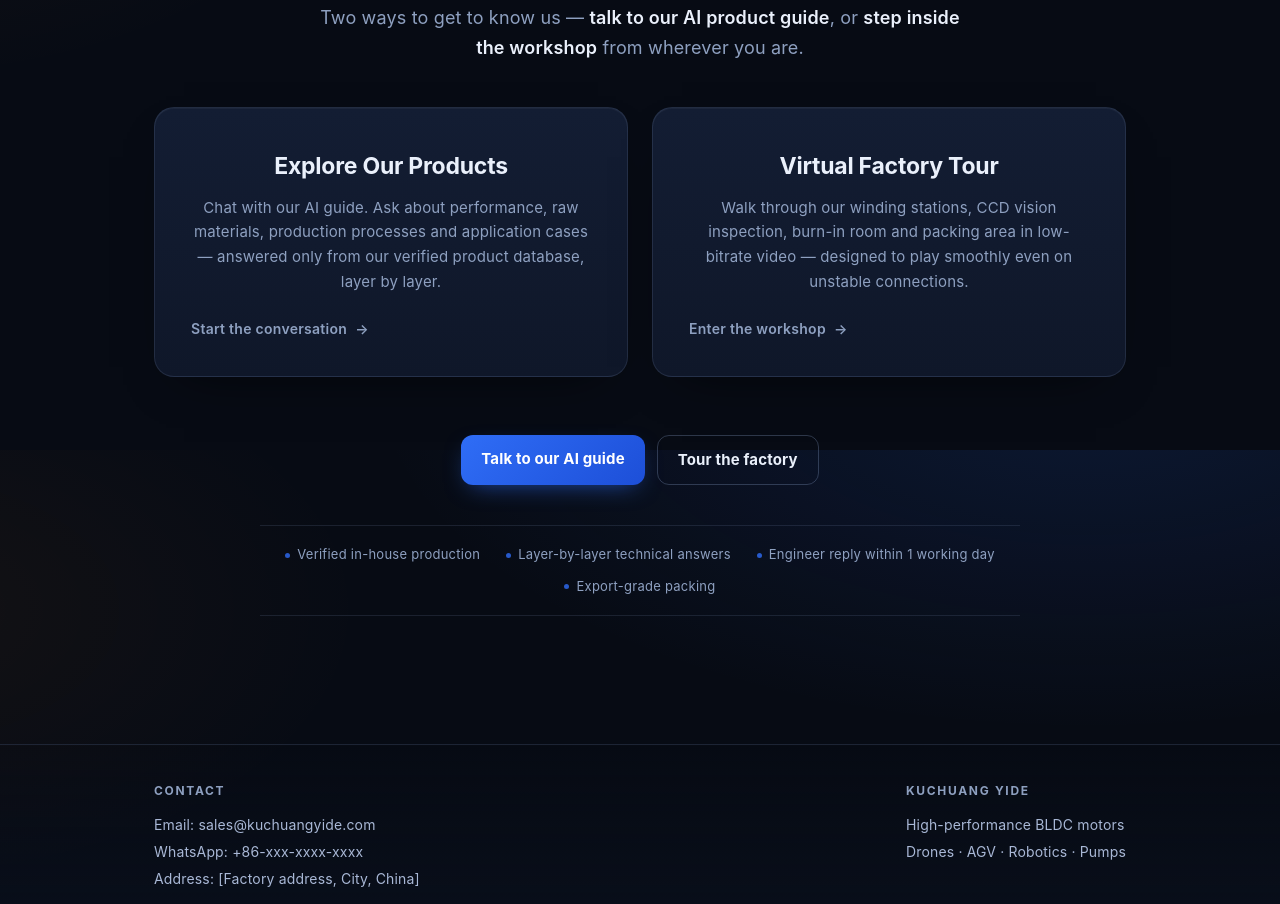
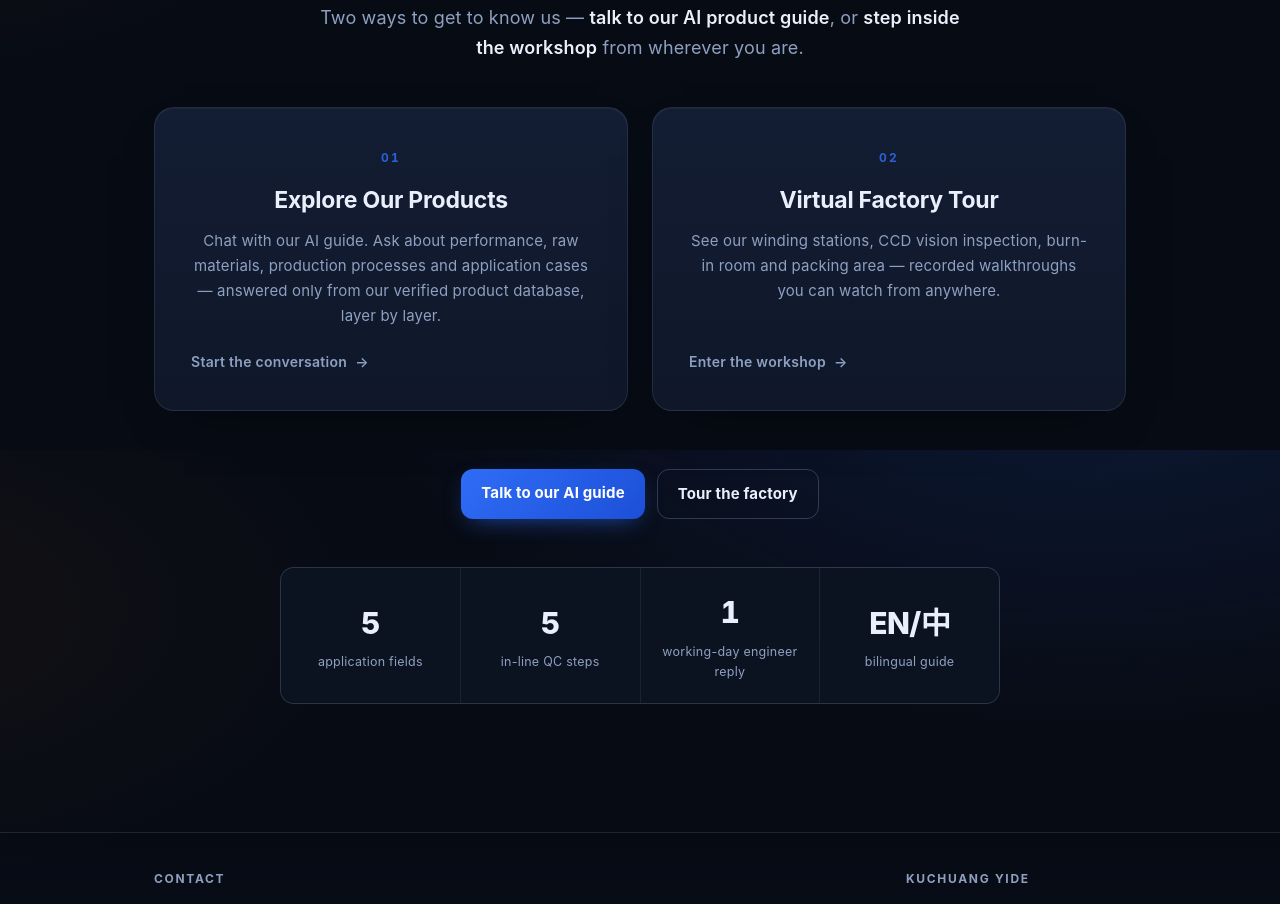
Before and after one commit to xdh725/kuchuang-yide, a plain HTML site: page index.html in a window 1280 px wide. Shown: the part 350-1254 px from the top of the page. Drawn offline with Linux system fonts and the light colour scheme.

Commit message:
design: 学习 Linear/Stripe/Vercel 重设计首页
- 调研文档 docs/ux/design-research.md：hero极克制、Stripe数据证明条、编号eyebrow卡片
- 首页：Stripe式4格数据条（5场景/5工序/1工作日响应/双语）替代信任条
- 卡片：01/02 编号 eyebrow（Linear/Vercel范式），去角标图标，hover提亮小位移
- eyebrow 徽章 i18n 化（zh=精密无刷电机工程）
- zh 字典补齐 cta/stat 键（en/zh parity OK）
- 卡片正文去低带宽表述

```diff
--- a/assets/css/style.css
+++ b/assets/css/style.css
@@ -159,6 +159,30 @@ body::before {
   background: var(--brand); opacity: 0.8;
 }
 
+/* ---------- hero CTA + stats (Stripe-style proof bar) ---------- */
+.hero-cta {
+  display: flex; gap: 12px; justify-content: center; margin-top: 34px;
+  flex-wrap: wrap;
+}
+.stats {
+  display: grid; grid-template-columns: repeat(4, 1fr); gap: 1px;
+  margin: 48px auto 0; max-width: 720px;
+  background: var(--line); border: 1px solid var(--line); border-radius: 14px;
+  overflow: hidden;
+}
+.stats > div {
+  background: var(--bg-2); padding: 20px 12px; text-align: center;
+  display: flex; flex-direction: column; gap: 4px; justify-content: center;
+}
+.stats b {
+  font-size: 30px; font-weight: 800; letter-spacing: -0.02em; color: var(--ink);
+  font-variant-numeric: tabular-nums;
+}
+.stats span { font-size: 12.5px; color: var(--muted); letter-spacing: 0.02em; }
+@media (max-width: 640px) {
+  .stats { grid-template-columns: repeat(2, 1fr); }
+}
+
 /* ---------- entry cards ---------- */
 .entries {
   display: grid; grid-template-columns: repeat(auto-fit, minmax(320px, 1fr));
@@ -184,8 +208,9 @@ body::before {
   opacity: 0; transition: opacity 0.4s var(--ease);
 }
 .entry-card:hover {
-  transform: translateY(-4px);
+  transform: translateY(-2px);
   border-color: var(--line-strong);
+  background: linear-gradient(180deg, #17223c, var(--card));
   box-shadow: 0 1px 0 rgba(255,255,255,0.05) inset,
               0 30px 70px -35px rgba(0,0,0,0.9),
               0 0 0 1px rgba(47, 109, 246, 0.15);
@@ -196,6 +221,11 @@ body::before {
   width: 52px; height: 52px; border-radius: 13px;
   display: flex; align-items: center; justify-content: center; font-size: 26px;
   background: rgba(47, 109, 246, 0.10); border: 1px solid rgba(47, 109, 246, 0.25);
+}
+.card-index {
+  font-size: 12px; font-weight: 700; letter-spacing: 0.18em;
+  color: var(--brand); opacity: 0.85; margin-bottom: 14px;
+  font-variant-numeric: tabular-nums;
 }
 .entry-card h2 { margin: 0 0 10px; font-size: 23px; letter-spacing: -0.01em; }
 .card-icon {
--- a/assets/js/i18n.js
+++ b/assets/js/i18n.js
@@ -17,15 +17,16 @@
       'home.hero.sub': 'Two ways to get to know us — <b>talk to our AI product guide</b>, or <b>step inside the workshop</b> from wherever you are.',
       'home.card1.title': 'Explore Our Products',
       'home.card1.body': 'Chat with our AI guide. Ask about performance, raw materials, production processes and application cases — answered only from our verified product database, layer by layer.',
+      'home.eyebrow': 'Precision BLDC Engineering',
       'home.cta1': 'Talk to our AI guide',
       'home.cta2': 'Tour the factory',
-      'home.trust1': 'Verified in-house production',
-      'home.trust2': 'Layer-by-layer technical answers',
-      'home.trust3': 'Engineer reply within 1 working day',
-      'home.trust4': 'Export-grade packing',
+      'home.stat1': 'application fields',
+      'home.stat2': 'in-line QC steps',
+      'home.stat3': 'working-day engineer reply',
+      'home.stat4': 'bilingual guide',
       'home.card1.go': 'Start the conversation',
       'home.card2.title': 'Virtual Factory Tour',
-      'home.card2.body': 'Walk through our winding stations, CCD vision inspection, burn-in room and packing area in low-bitrate video — designed to play smoothly even on unstable connections.',
+      'home.card2.body': 'See our winding stations, CCD vision inspection, burn-in room and packing area — recorded walkthroughs you can watch from anywhere.',
       'home.card2.go': 'Enter the workshop',
       'footer.contact': 'Contact',
       'footer.email': 'Email: sales@kuchuangyide.com',
@@ -93,9 +94,16 @@
       'home.hero.sub': '两种方式了解我们 —— <b>与 AI 产品导购对话</b>，或随时随地<b>云参观车间</b>。',
       'home.card1.title': '探索我们的产品',
       'home.card1.body': '与 AI 导购对话。咨询性能、原材料、生产工序和应用案例 —— 每一条回答都只来自我们已核实的产品数据库，逐层递进讲解。',
+      'home.eyebrow': '精密无刷电机工程',
+      'home.cta1': '与 AI 导购对话',
+      'home.cta2': '云参观工厂',
+      'home.stat1': '大应用场景',
+      'home.stat2': '道关键质检工序',
+      'home.stat3': '个工作日工程师响应',
+      'home.stat4': '双语导览',
       'home.card1.go': '开始对话',
       'home.card2.title': '云参观工厂',
-      'home.card2.body': '走进绕线车间、CCD 视觉检测工位、老化房和打包区 —— 低码率视频专为不稳定网络优化，播放不卡顿。',
+      'home.card2.body': '走进绕线车间、CCD 视觉检测工位、老化房和打包区 —— 随时随地观看真实产线。',
       'home.card2.go': '进入车间',
       'footer.contact': '联系方式',
       'footer.email': '邮箱：sales@kuchuangyide.com',
--- a/index.html
+++ b/index.html
@@ -29,18 +29,20 @@
 
 <main>
   <section class="hero wrap">
-    <div class="eyebrow">Precision BLDC Engineering</div>
+    <div class="eyebrow" data-i18n="home.eyebrow">Precision BLDC Engineering</div>
     <h1 data-i18n-html="home.hero.title">High-Performance BLDC Motors,<br>Built and Proven in Our Own Factory</h1>
     <p class="sub" data-i18n-html="home.hero.sub">Two ways to get to know us — <b>talk to our AI product guide</b>, or <b>step inside the workshop</b> from wherever you are.</p>
 
     <div class="entries">
       <a class="entry-card" href="product-explorer.html">
+        <span class="card-index">01</span>
         <h2 data-i18n="home.card1.title">Explore Our Products</h2>
         <p data-i18n="home.card1.body">Chat with our AI guide. Ask about performance, raw materials, production processes and application cases — answered only from our verified product database, layer by layer.</p>
         <span class="go" data-i18n="home.card1.go">Start the conversation</span>
       </a>
 
       <a class="entry-card" href="virtual-tour.html">
+        <span class="card-index">02</span>
         <h2 data-i18n="home.card2.title">Virtual Factory Tour</h2>
         <p data-i18n="home.card2.body">Walk through our winding stations, CCD vision inspection, burn-in room and packing area in low-bitrate video — designed to play smoothly even on unstable connections.</p>
         <span class="go" data-i18n="home.card2.go">Enter the workshop</span>
@@ -52,11 +54,11 @@
       <a class="btn ghost" href="virtual-tour.html" data-i18n="home.cta2">Tour the factory</a>
     </div>
 
-    <div class="trust-strip" role="list">
-      <span role="listitem" data-i18n="home.trust1">Verified in-house production</span>
-      <span role="listitem" data-i18n="home.trust2">Layer-by-layer technical answers</span>
-      <span role="listitem" data-i18n="home.trust3">Engineer reply within 1 working day</span>
-      <span role="listitem" data-i18n="home.trust4">Export-grade packing</span>
+    <div class="stats" role="list">
+      <div role="listitem"><b>5</b><span data-i18n="home.stat1">application fields</span></div>
+      <div role="listitem"><b>5</b><span data-i18n="home.stat2">in-line QC steps</span></div>
+      <div role="listitem"><b>1</b><span data-i18n="home.stat3">working-day engineer reply</span></div>
+      <div role="listitem"><b>EN/中</b><span data-i18n="home.stat4">bilingual guide</span></div>
     </div>
   </section>
 </main>
```
Also changed, not shown: docs/ux/design-research.md (added, +53 -0 lines).
